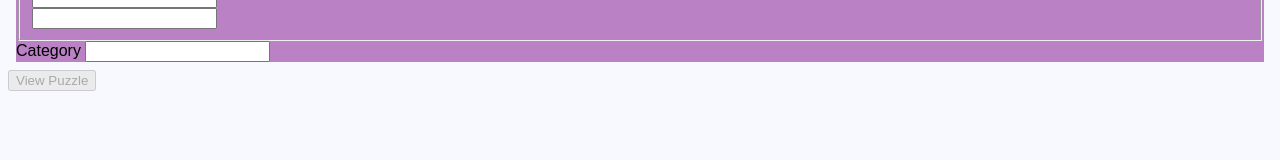
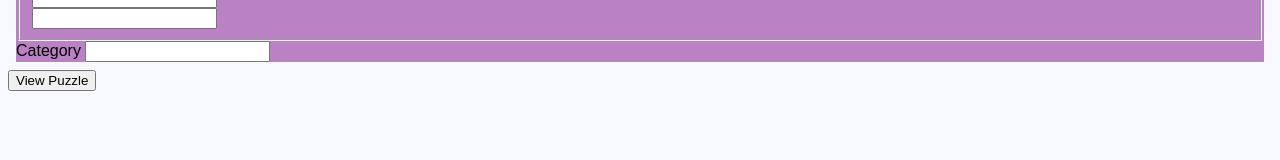
Before and after one commit to d-sackmann/associations, a SvelteKit app: page /create in a window 1280 px wide. Shown: the part 574-734 px from the top of the page. Built offline with nearby package versions, Linux system fonts and the light colour scheme.

Commit message:
Fix being unable to submit form to create puzzle

```diff
--- a/src/routes/create/+page.svelte
+++ b/src/routes/create/+page.svelte
@@ -14,7 +14,7 @@
 </script>
 
 <p>Make your own puzzle! For each color, enter 4 words, and the Category those words belong to.</p>
-<form bind:this={form} on:submit={() => handleSubmit()}>
+<form bind:this={form} on:submit|preventDefault={() => handleSubmit()}>
 	{#each colors as color, groupIdx}
 		<div class="group" style={`background-color: ${color.solvedColor}`}>
 			<fieldset>
@@ -37,7 +37,7 @@
 		</div>
 	{/each}
 
-	<button type="submit" disabled={!form || !form.checkValidity()}>View Puzzle</button>
+	<button type="submit">View Puzzle</button>
 </form>
 
 <style>
```
